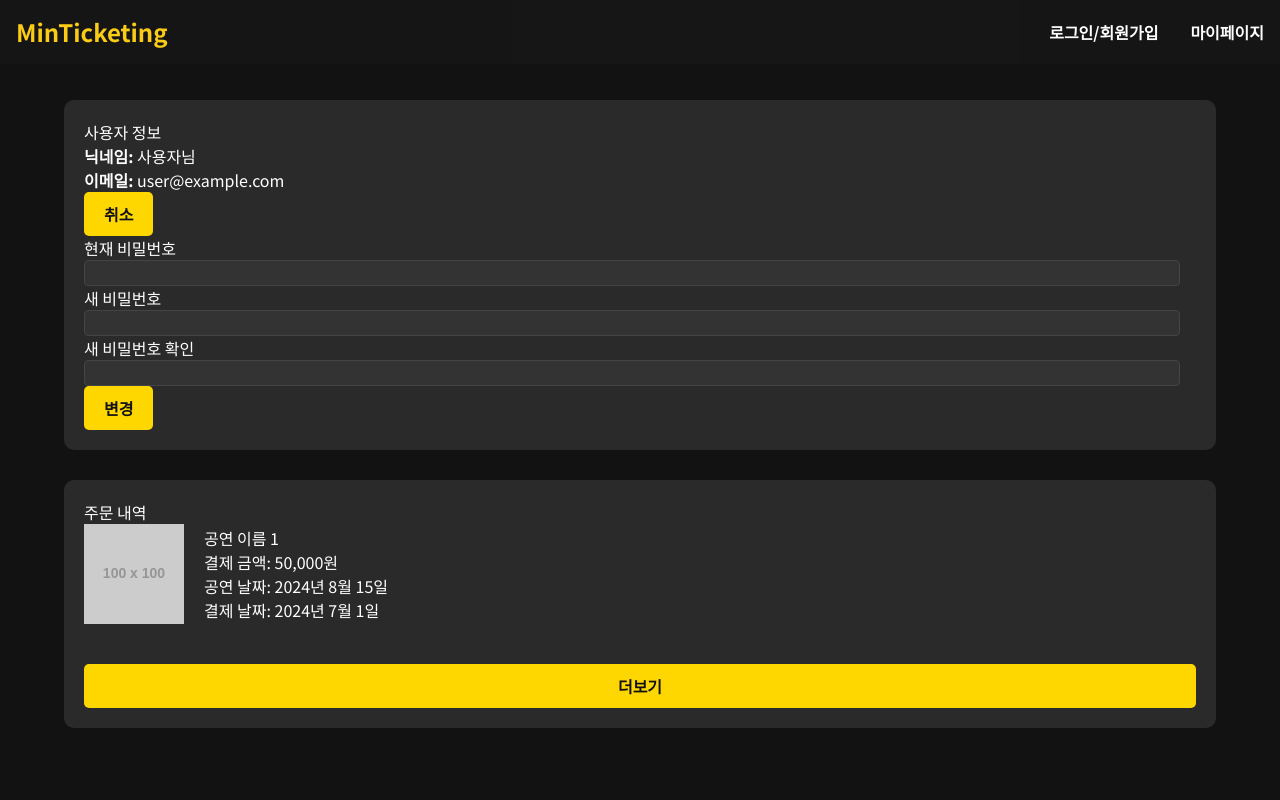
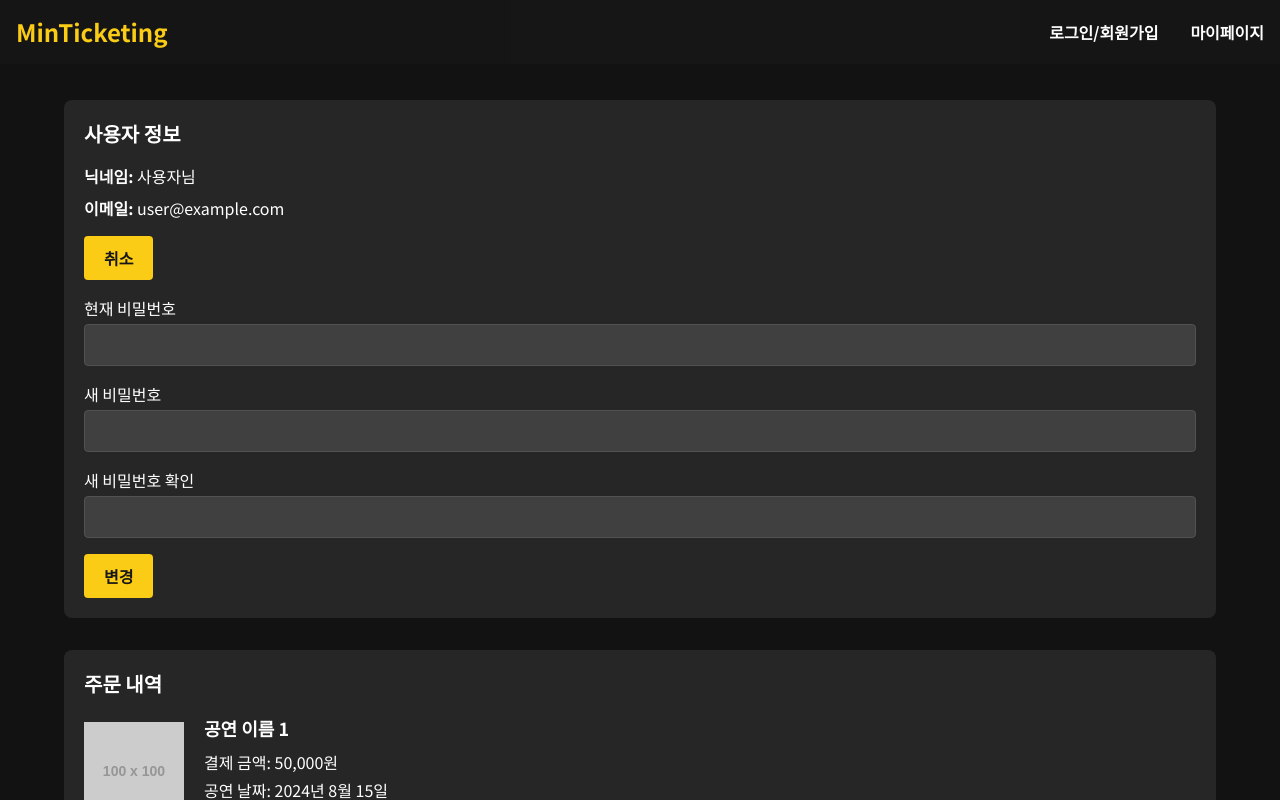
Before and after one commit to minturtle/min-ticketing-frontend, a React (Create React App) app: page /my in a window 1280 px wide. Both pictures are taken after a click on the button "비밀번호 수정". Shown: the top 800 px of the page. Built offline with nearby package versions, Linux system fonts and the light colour scheme.

Commit message:
feat: OrderDetail Page CSS 변경

```diff
--- a/src/pages/MyPage/MyPage.css
+++ /dev/null
@@ -1,69 +0,0 @@
-main {
-    margin: 100px auto;
-    width: 90%;
-    max-width: 1200px;
-}
-
-.user-info {
-    background-color: #2a2a2a;
-    padding: 20px;
-    border-radius: 10px;
-    margin-bottom: 30px;
-}
-
-input {
-    width: calc(100% - 1rem);
-    /* 양쪽 패딩 합계 */
-    padding: 0.5rem;
-    border: 1px solid #444;
-    background-color: #333;
-    color: var(--text-color);
-    border-radius: 4px;
-    margin: 5px 0;
-}
-
-.button {
-    display: inline-block;
-    background-color: #ffd700;
-    color: #121212;
-    padding: 10px 20px;
-    text-decoration: none;
-    border-radius: 5px;
-    font-weight: bold;
-}
-
-.order-history {
-    background-color: #2a2a2a;
-    padding: 20px;
-    border-radius: 10px;
-}
-
-.order-item {
-    display: flex;
-    align-items: center;
-    margin-bottom: 20px;
-    padding-bottom: 20px;
-    border-bottom: 1px solid #444;
-}
-
-.order-item:last-child {
-    border-bottom: none;
-}
-
-.order-image {
-    width: 100px;
-    height: 100px;
-    margin-right: 20px;
-    object-fit: cover;
-}
-
-.order-details {
-    flex-grow: 1;
-}
-
-.load-more {
-    display: block;
-    width: 100%;
-    margin-top: 20px;
-    font-size: 16px;
-}
--- a/src/pages/MyPage/MyPage.js
+++ b/src/pages/MyPage/MyPage.js
@@ -2,24 +2,18 @@ import Footer from "../../components/Footer"
 import Header from "../../components/Header"
 import OrderHistory from "./components/OrderHistory"
 import UserInfo from "./components/UserInfo"
-import "./MyPage.css"
 
 function MyPage() {
     return (
         <>
             <Header />
-            <main>
+            <main className="my-[100px] mx-auto w-[90%] max-w-[1200px]">
                 <UserInfo />
                 <OrderHistory />
             </main>
             <Footer />
-
         </>
-
-
     )
-
-
 }
 
 
--- a/src/pages/MyPage/components/OrderHistory.js
+++ b/src/pages/MyPage/components/OrderHistory.js
@@ -2,33 +2,35 @@
 
 function OrderHistory() {
     return (
-        <section class="order-history">
-            <h2>주문 내역</h2>
+        <section className="bg-neutral-800 p-5 rounded-lg">
+            <h2 className="text-xl font-bold mb-4">주문 내역</h2>
             <OrderItem />
-            <button class="button load-more">더보기</button>
+            <button className="w-full bg-yellow-400 text-neutral-900 px-5 py-2.5 rounded font-bold hover:bg-yellow-300 transition-colors mt-5 text-base">
+                더보기
+            </button>
         </section>
-
-
     )
-
-
 }
 
 function OrderItem() {
     return (
-        <a href="/orders/1">
-            <div class="order-item">
-                <img src="https://via.placeholder.com/100x100.png?text=MinTicketing" alt="공연 이미지" class="order-image" onerror="this.src='https://via.placeholder.com/100x100.png?text=MinTicketing'" />
-                <div class="order-details">
-                    <h3>공연 이름 1</h3>
-                    <p>결제 금액: 50,000원</p>
-                    <p>공연 날짜: 2024년 8월 15일</p>
+        <a href="/orders/1" className="block">
+            <div className="flex items-center mb-5 pb-5 border-b border-neutral-600 last:border-b-0">
+                <img
+                    src="https://via.placeholder.com/100x100.png?text=MinTicketing"
+                    alt="공연 이미지"
+                    className="w-[100px] h-[100px] mr-5 object-cover"
+                    onError={e => e.target.src = 'https://via.placeholder.com/100x100.png?text=MinTicketing'}
+                />
+                <div className="flex-grow">
+                    <h3 className="text-lg font-semibold mb-2">공연 이름 1</h3>
+                    <p className="mb-1">결제 금액: 50,000원</p>
+                    <p className="mb-1">공연 날짜: 2024년 8월 15일</p>
                     <p>결제 날짜: 2024년 7월 1일</p>
                 </div>
             </div>
         </a>
     )
-
 }
 
 
--- a/src/pages/MyPage/components/UserInfo.js
+++ b/src/pages/MyPage/components/UserInfo.js
@@ -8,28 +8,52 @@ function UserInfo() {
     }
 
     return (
-        <section className="user-info">
-            <h2>사용자 정보</h2>
-            <p><strong>닉네임:</strong> 사용자님</p>
-            <p><strong>이메일:</strong> user@example.com</p>
-            <button className="button" onClick={handleEditClick}>
+        <section className="bg-neutral-800 p-5 rounded-lg mb-8">
+            <h2 className="text-xl font-bold mb-4">사용자 정보</h2>
+            <p className="mb-2"><strong>닉네임:</strong> 사용자님</p>
+            <p className="mb-4"><strong>이메일:</strong> user@example.com</p>
+            <button
+                className="inline-block bg-yellow-400 text-neutral-900 px-5 py-2.5 rounded font-bold hover:bg-yellow-300 transition-colors"
+                onClick={handleEditClick}
+            >
                 {isEditing ? '취소' : '비밀번호 수정'}
             </button>
+
             {isEditing && (
-                <form>
-                    <div>
-                        <label htmlFor="current-password">현재 비밀번호</label>
-                        <input type="password" id="current-password" name="current-password" />
+                <form className="mt-4">
+                    <div className="mb-4">
+                        <label htmlFor="current-password" className="block mb-1">현재 비밀번호</label>
+                        <input
+                            type="password"
+                            id="current-password"
+                            name="current-password"
+                            className="w-full p-2 border border-neutral-600 bg-neutral-700 text-white rounded"
+                        />
                     </div>
-                    <div>
-                        <label htmlFor="new-password">새 비밀번호</label>
-                        <input type="password" id="new-password" name="new-password" />
+                    <div className="mb-4">
+                        <label htmlFor="new-password" className="block mb-1">새 비밀번호</label>
+                        <input
+                            type="password"
+                            id="new-password"
+                            name="new-password"
+                            className="w-full p-2 border border-neutral-600 bg-neutral-700 text-white rounded"
+                        />
                     </div>
-                    <div>
-                        <label htmlFor="confirm-password">새 비밀번호 확인</label>
-                        <input type="password" id="confirm-password" name="confirm-password" />
+                    <div className="mb-4">
+                        <label htmlFor="confirm-password" className="block mb-1">새 비밀번호 확인</label>
+                        <input
+                            type="password"
+                            id="confirm-password"
+                            name="confirm-password"
+                            className="w-full p-2 border border-neutral-600 bg-neutral-700 text-white rounded"
+                        />
                     </div>
-                    <button type="submit" className='button'>변경</button>
+                    <button
+                        type="submit"
+                        className="inline-block bg-yellow-400 text-neutral-900 px-5 py-2.5 rounded font-bold hover:bg-yellow-300 transition-colors"
+                    >
+                        변경
+                    </button>
                 </form>
             )}
         </section>
```
